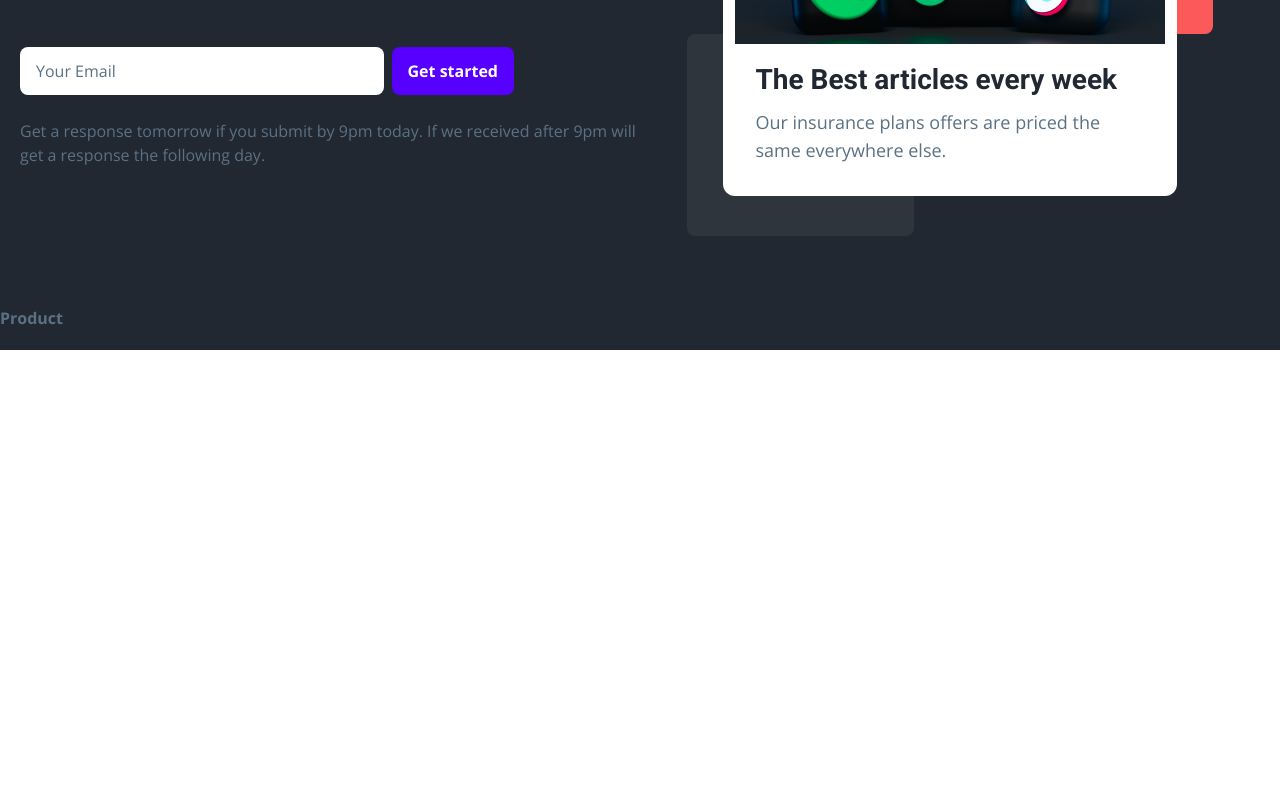
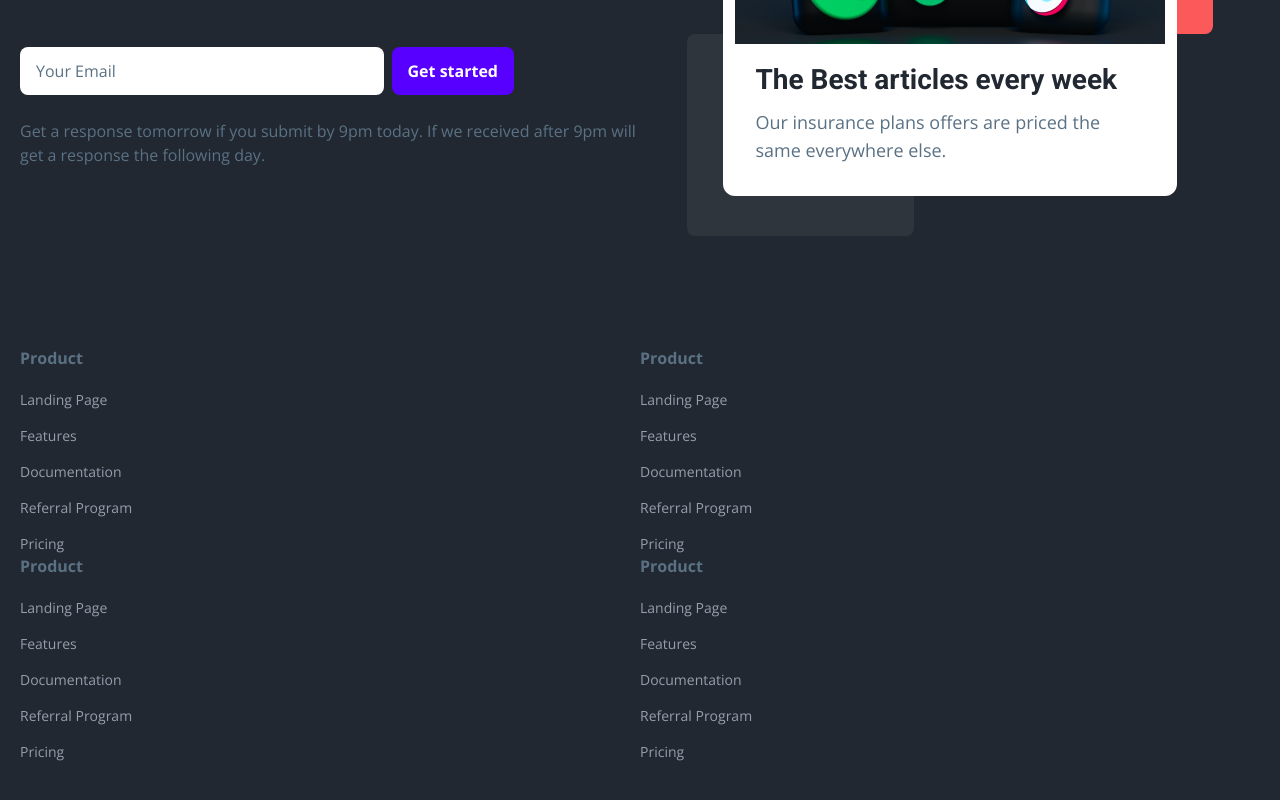
Before and after one commit to levilu800b/Frontend-Blog, a React (Create React App) app: page / in a window 1280 px wide. Shown: the part 1633-2433 px from the top of the page. Before the commit the page ends 1983 px from the top, so only its background shows below. Built offline with nearby package versions, Linux system fonts and the light colour scheme.

Commit message:
footer infos

```diff
--- a/src/components/Footer/Footer.jsx
+++ b/src/components/Footer/Footer.jsx
@@ -1,14 +1,92 @@
 import React from 'react';
 
 const Footer = () => {
-	return <section className='bg-dark-soft'>
-		<footer className='container mx-auto grid grid-cols-10'>
-			<div className='col-span-5'>
-				<h3 className='text-dark-light font-bold'>Product</h3>
-				<ul className='text-[#959EAD] text-sm mt-5 space-y-4'></ul>
-			</div>
-		</footer>
-	</section>;
+	return (
+		<section className="bg-dark-soft">
+			<footer className="container mx-auto grid grid-cols-10 px-5 py-10">
+				<div className="col-span-5">
+					<h3 className="text-dark-light font-bold">Product</h3>
+					<ul className="text-[#959EAD] text-sm mt-5 space-y-4">
+						<li>
+							<a href="/">Landing Page</a>
+						</li>
+						<li>
+							<a href="/">Features</a>
+						</li>
+						<li>
+							<a href="/">Documentation</a>
+						</li>
+						<li>
+							<a href="/">Referral Program</a>
+						</li>
+						<li>
+							<a href="/">Pricing</a>
+						</li>
+					</ul>
+				</div>
+				<div className="col-span-5">
+					<h3 className="text-dark-light font-bold">Product</h3>
+					<ul className="text-[#959EAD] text-sm mt-5 space-y-4">
+						<li>
+							<a href="/">Landing Page</a>
+						</li>
+						<li>
+							<a href="/">Features</a>
+						</li>
+						<li>
+							<a href="/">Documentation</a>
+						</li>
+						<li>
+							<a href="/">Referral Program</a>
+						</li>
+						<li>
+							<a href="/">Pricing</a>
+						</li>
+					</ul>
+				</div>
+				<div className="col-span-5">
+					<h3 className="text-dark-light font-bold">Product</h3>
+					<ul className="text-[#959EAD] text-sm mt-5 space-y-4">
+						<li>
+							<a href="/">Landing Page</a>
+						</li>
+						<li>
+							<a href="/">Features</a>
+						</li>
+						<li>
+							<a href="/">Documentation</a>
+						</li>
+						<li>
+							<a href="/">Referral Program</a>
+						</li>
+						<li>
+							<a href="/">Pricing</a>
+						</li>
+					</ul>
+				</div>
+				<div className="col-span-5">
+					<h3 className="text-dark-light font-bold">Product</h3>
+					<ul className="text-[#959EAD] text-sm mt-5 space-y-4">
+						<li>
+							<a href="/">Landing Page</a>
+						</li>
+						<li>
+							<a href="/">Features</a>
+						</li>
+						<li>
+							<a href="/">Documentation</a>
+						</li>
+						<li>
+							<a href="/">Referral Program</a>
+						</li>
+						<li>
+							<a href="/">Pricing</a>
+						</li>
+					</ul>
+				</div>
+			</footer>
+		</section>
+	);
 };
 
 export default Footer;
```
